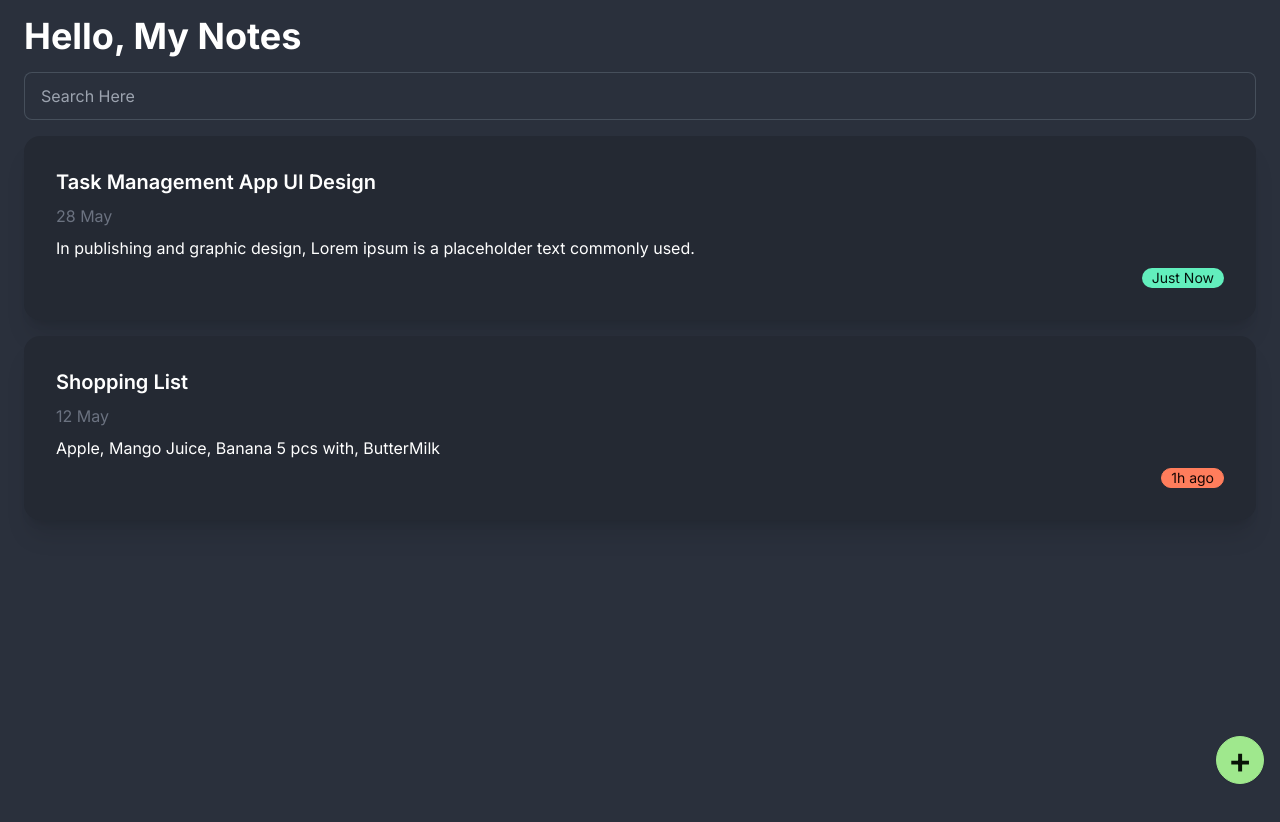
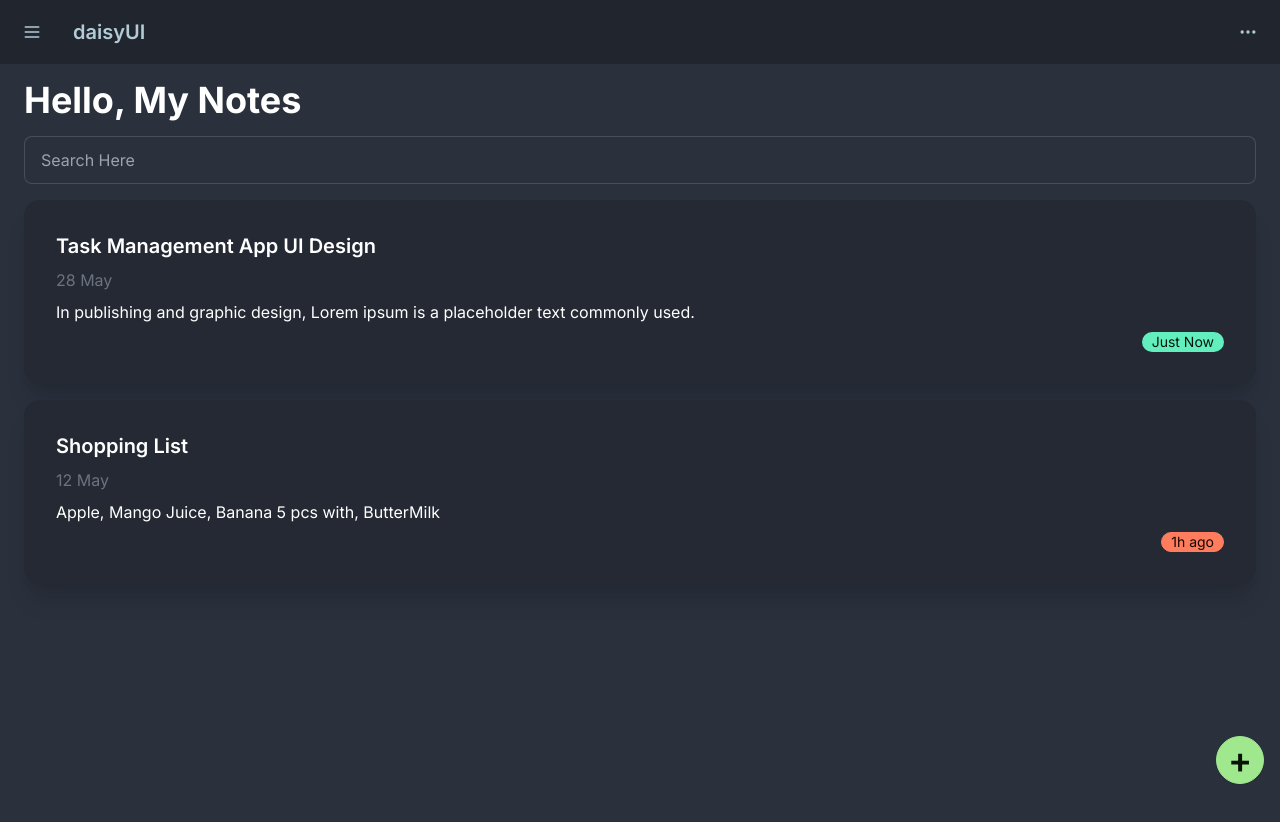
Before and after one commit to behzad-ahmadi/note, a Next.js app: page /notes in a window 1280 px wide. Shown: the top 822 px of the page. Built offline with nearby package versions, Linux system fonts and the light colour scheme.

Commit message:
added mainNavBar

```diff
--- a/app/layout.tsx
+++ b/app/layout.tsx
@@ -1,6 +1,7 @@
 import type { Metadata } from 'next'
 import { Inter } from 'next/font/google'
 import './globals.css'
+import MainNavbar from '@/app/ui/mainNavbar'
 
 const inter = Inter({ subsets: ['latin'] })
 
@@ -17,7 +18,11 @@ export default function RootLayout({
   return (
     <html lang='en' data-theme='dim'>
       <body className={inter.className}>
-        <main className='px-6'>{children}</main>
+        <main className='pt-16'>
+          <MainNavbar />
+
+          {children}
+        </main>
       </body>
     </html>
   )
--- /dev/null
+++ b/app/notes/layout.tsx
@@ -0,0 +1,3 @@
+export default function Layout({ children }: { children: React.ReactNode }) {
+  return <div className='mx-6'>{children}</div>
+}
--- a/app/page.tsx
+++ b/app/page.tsx
@@ -1,4 +1,5 @@
 import Notes from '@/app/notes/page'
+import MainNavbar from '@/app/ui/mainNavbar'
 
 export default function Home() {
   return (
--- /dev/null
+++ b/app/ui/buttons/hamburgerButton.tsx
@@ -0,0 +1,36 @@
+import { MouseEventHandler } from 'react'
+
+export default function HamburgerButton({
+  onClick,
+}: {
+  onClick: MouseEventHandler<HTMLLabelElement> | undefined
+}) {
+  return (
+    <label className='btn btn-circle swap swap-rotate' onClick={onClick}>
+      {/* this hidden checkbox controls the state */}
+      <input type='checkbox' />
+
+      {/* hamburger icon */}
+      <svg
+        className='swap-off fill-current'
+        xmlns='http://www.w3.org/2000/svg'
+        width='32'
+        height='32'
+        viewBox='0 0 512 512'
+      >
+        <path d='M64,384H448V341.33H64Zm0-106.67H448V234.67H64ZM64,128v42.67H448V128Z' />
+      </svg>
+
+      {/* close icon */}
+      <svg
+        className='swap-on fill-current'
+        xmlns='http://www.w3.org/2000/svg'
+        width='32'
+        height='32'
+        viewBox='0 0 512 512'
+      >
+        <polygon points='400 145.49 366.51 112 256 222.51 145.49 112 112 145.49 222.51 256 112 366.51 145.49 400 256 289.49 366.51 400 400 366.51 289.49 256 400 145.49' />
+      </svg>
+    </label>
+  )
+}
--- /dev/null
+++ b/app/ui/mainNavbar.tsx
@@ -0,0 +1,43 @@
+export default function MainNavbar() {
+  return (
+    <div className='navbar bg-base-300 fixed top-0'>
+      <div className='flex-none'>
+        <button className='btn btn-square btn-ghost'>
+          <svg
+            xmlns='http://www.w3.org/2000/svg'
+            fill='none'
+            viewBox='0 0 24 24'
+            className='inline-block w-5 h-5 stroke-current'
+          >
+            <path
+              strokeLinecap='round'
+              strokeLinejoin='round'
+              strokeWidth='2'
+              d='M4 6h16M4 12h16M4 18h16'
+            ></path>
+          </svg>
+        </button>
+      </div>
+      <div className='flex-1'>
+        <a className='btn btn-ghost text-xl'>daisyUI</a>
+      </div>
+      <div className='flex-none'>
+        <button className='btn btn-square btn-ghost'>
+          <svg
+            xmlns='http://www.w3.org/2000/svg'
+            fill='none'
+            viewBox='0 0 24 24'
+            className='inline-block w-5 h-5 stroke-current'
+          >
+            <path
+              strokeLinecap='round'
+              strokeLinejoin='round'
+              strokeWidth='2'
+              d='M5 12h.01M12 12h.01M19 12h.01M6 12a1 1 0 11-2 0 1 1 0 012 0zm7 0a1 1 0 11-2 0 1 1 0 012 0zm7 0a1 1 0 11-2 0 1 1 0 012 0z'
+            ></path>
+          </svg>
+        </button>
+      </div>
+    </div>
+  )
+}
```
